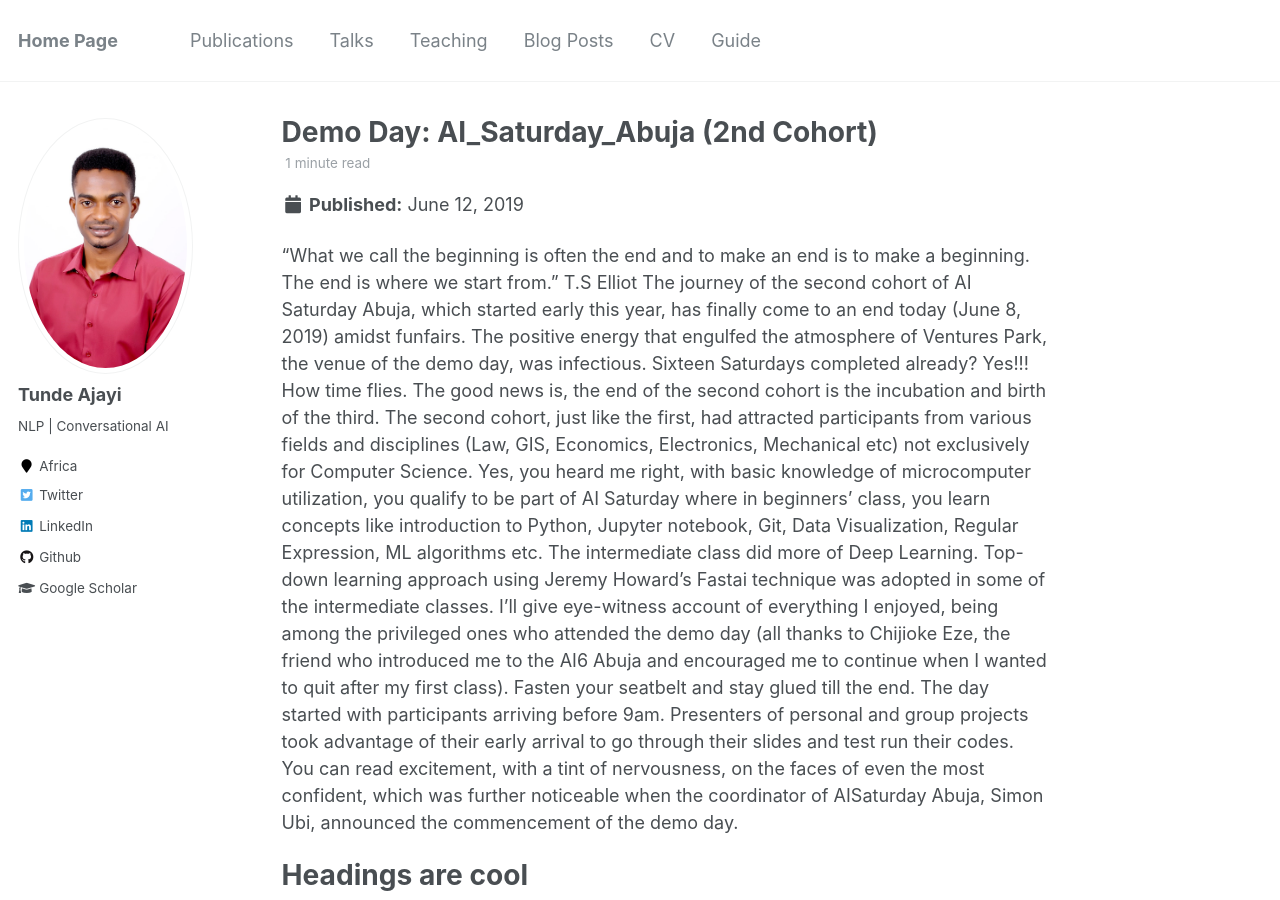
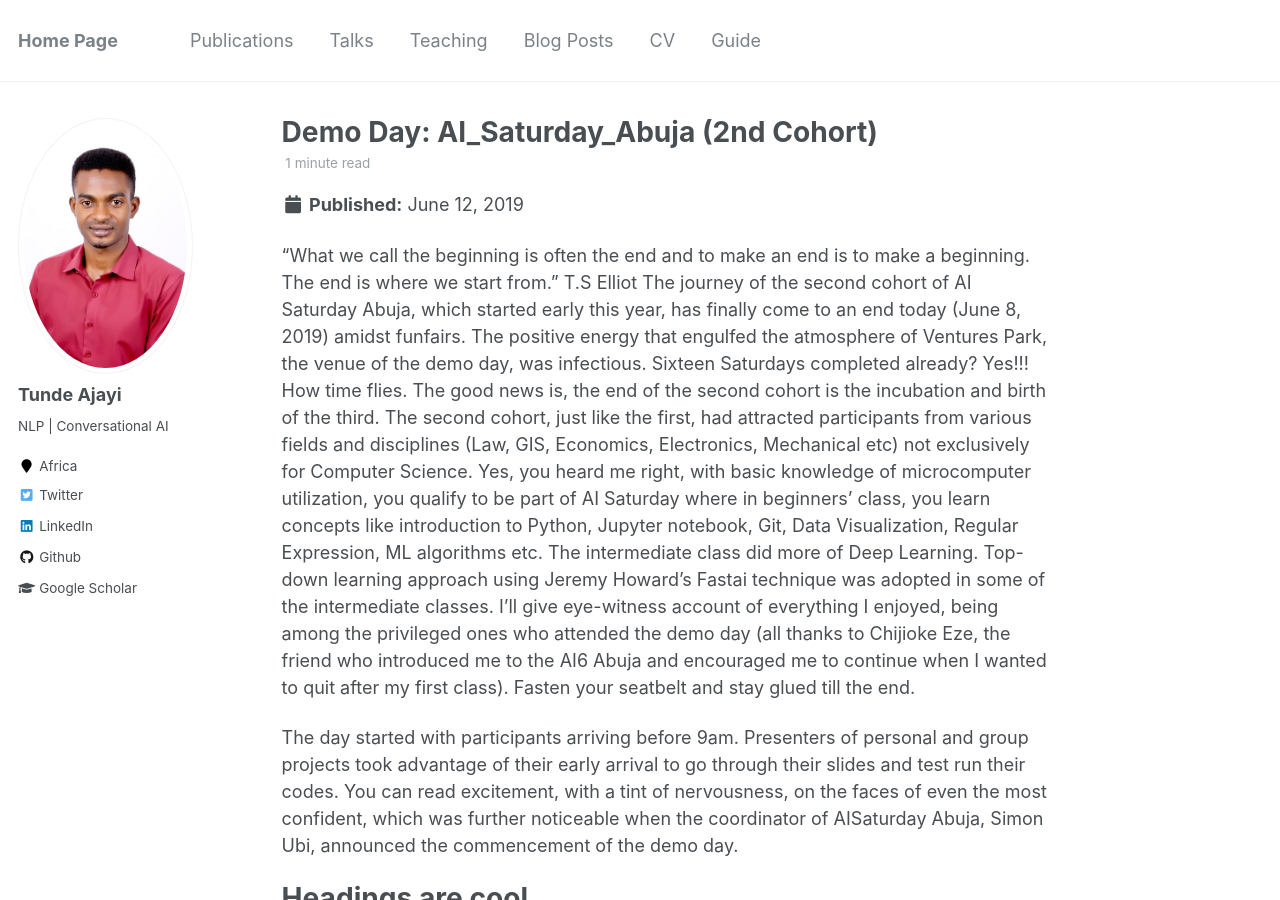
Before and after one commit to tundeajayi/tundeajayi.github.io, a Jekyll site: the page built from _posts/2012-08-14-blog-post-1.md, in a window 1280 px wide and 900 px high. Built offline with Jekyll 4.4.1, drawn with Linux system fonts in a browser that asks for light colours; part of the change alters nothing that is shown.

```diff
--- a/_posts/2012-08-14-blog-post-1.md
+++ b/_posts/2012-08-14-blog-post-1.md
@@ -1,7 +1,7 @@
 ---
 title: 'Demo Day: AI_Saturday_Abuja (2nd Cohort)'
 date: 2019-06-12
-permalink: https://medium.com/@tunde.ajayi99/demo-day-ai-saturday-abuja-2nd-cohort-17ced8c37329 #/posts/2012/08/blog-post-1/
+permalink: /posts/2019/06/blog-post-1/
 tags:
   - cool posts
   - category1
@@ -12,6 +12,7 @@ tags:
 “What we call the beginning is often the end and to make an end is to make a beginning. The end is where we start from.”
 T.S Elliot
 The journey of the second cohort of AI Saturday Abuja, which started early this year, has finally come to an end today (June 8, 2019) amidst funfairs. The positive energy that engulfed the atmosphere of Ventures Park, the venue of the demo day, was infectious. Sixteen Saturdays completed already? Yes!!! How time flies. The good news is, the end of the second cohort is the incubation and birth of the third. The second cohort, just like the first, had attracted participants from various fields and disciplines (Law, GIS, Economics, Electronics, Mechanical etc) not exclusively for Computer Science. Yes, you heard me right, with basic knowledge of microcomputer utilization, you qualify to be part of AI Saturday where in beginners’ class, you learn concepts like introduction to Python, Jupyter notebook, Git, Data Visualization, Regular Expression, ML algorithms etc. The intermediate class did more of Deep Learning. Top-down learning approach using Jeremy Howard’s Fastai technique was adopted in some of the intermediate classes. I’ll give eye-witness account of everything I enjoyed, being among the privileged ones who attended the demo day (all thanks to Chijioke Eze, the friend who introduced me to the AI6 Abuja and encouraged me to continue when I wanted to quit after my first class). Fasten your seatbelt and stay glued till the end.
+
 The day started with participants arriving before 9am. Presenters of personal and group projects took advantage of their early arrival to go through their slides and test run their codes. You can read excitement, with a tint of nervousness, on the faces of even the most confident, which was further noticeable when the coordinator of AISaturday Abuja, Simon Ubi, announced the commencement of the demo day.
 
 Headings are cool
```
